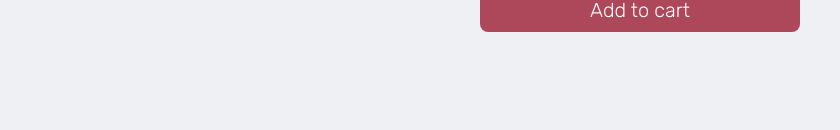
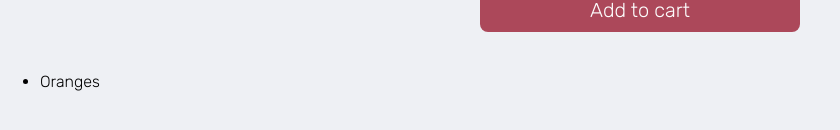
Before and after one commit to Varshitha713/Add-to-Cart-application, a plain HTML site: page index.html in a window 1280 px wide. Shown: the part 276-406 px from the top of the page, without its empty margins (0-840 px from the left). Drawn offline with Linux system fonts and the light colour scheme.

Commit message:
added lists in file to display items

```diff
--- a/index.html
+++ b/index.html
@@ -16,7 +16,9 @@
     <input type="text" placeholder="Enter items" id="input-field">
     <button id="add-btn">Add to cart</button>
   </div>
-
+    <ul id="shopping-list">
+      <li>Oranges</li>
+    </ul>
 <script src="index.js" type="module" ></script>
 </body>
 </html>
```
